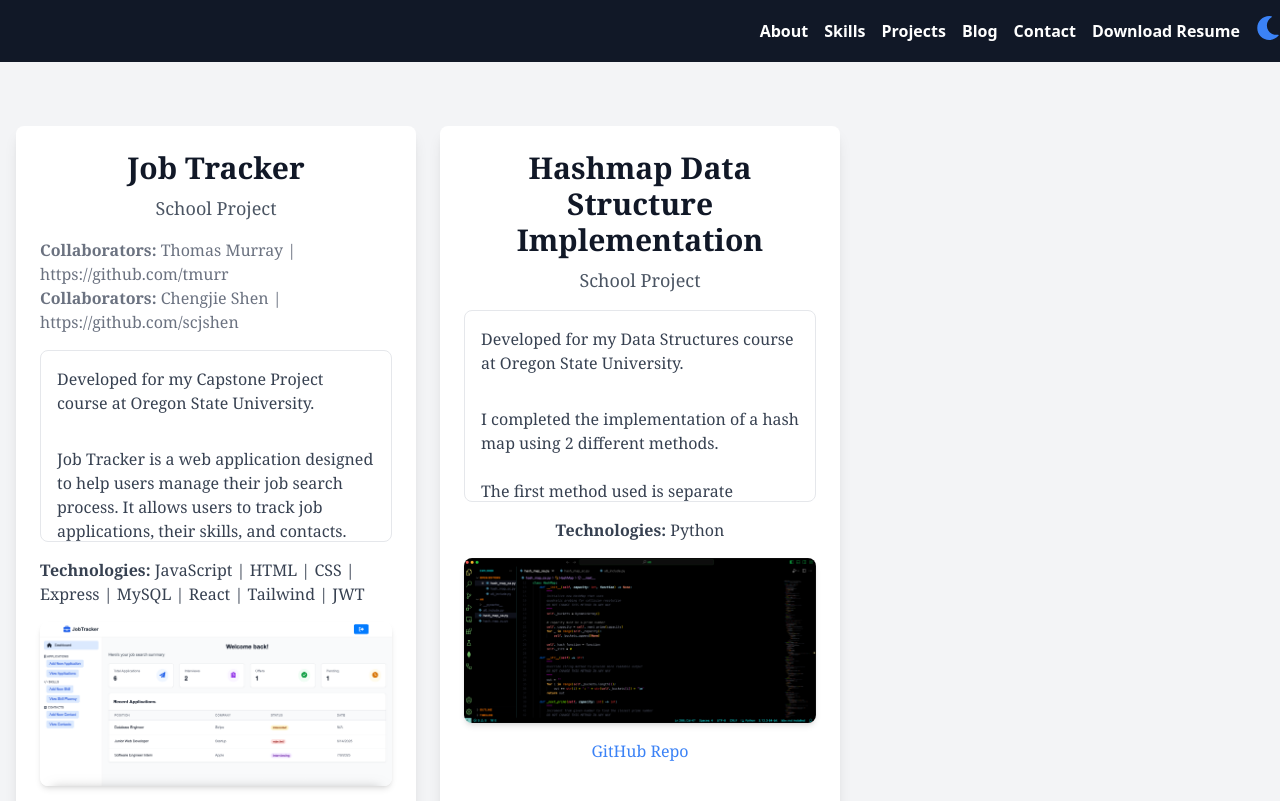
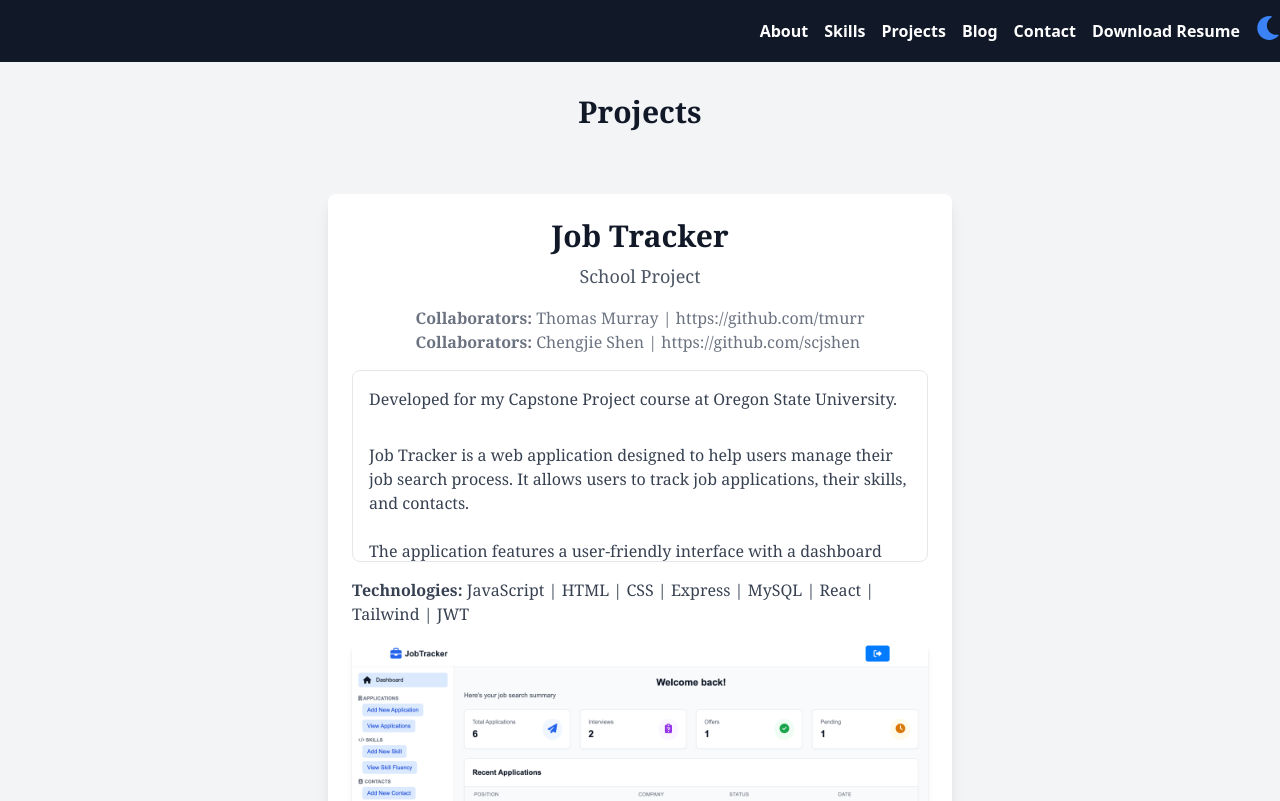
Before and after one commit to sirus-the-beaver/sirussalari, a React (Vite) app in the folder client/: page /projects in a window 1280 px wide. Shown: the top 801 px of the page. Built offline with nearby package versions, Linux system fonts and the light colour scheme.

Commit message:
Update layout of projects page

```diff
--- a/client/src/components/ProjectCard.jsx
+++ b/client/src/components/ProjectCard.jsx
@@ -20,7 +20,7 @@ const ProjectCard = ({ project }) => {
     });
 
     return (
-        <section className="flex flex-col items-center dark:bg-gray-800 p-6 bg-white rounded-lg shadow-lg transition-transform transform hover:scale-105 duration-300">
+        <section className="flex flex-col items-center dark:bg-gray-800 p-6 bg-white rounded-lg shadow-lg w-auto md:w-1/2">
             <header className="text-center mb-4">
                 <h3 className="text-3xl font-bold text-gray-900 dark:text-white font-serif mb-2">{project.title}</h3>
                 <p className="text-lg text-gray-600 dark:text-gray-400 font-serif">{project.tag}</p>
--- a/client/src/pages/Projects.jsx
+++ b/client/src/pages/Projects.jsx
@@ -28,7 +28,10 @@ export default function Projects() {
 
     return (
         <section className="flex flex-col items-center min-h-screen py-8 px-4 dark:bg-gray-900 bg-gray-100">
-            <div className="grid grid-cols-1 sm:grid-cols-2 md:grid-cols-2 lg:grid-cols-3 gap-6 mt-8">
+            <header className="text-center mb-8">
+                <h1 className="text-3xl font-bold text-gray-900 dark:text-white font-serif">Projects</h1>
+            </header>
+            <div className="flex flex-col gap-10 mt-8 items-center">
                 {projects.map((project) => {
                     return <ProjectCard key={project.id} project={project} />
                 })}
```
